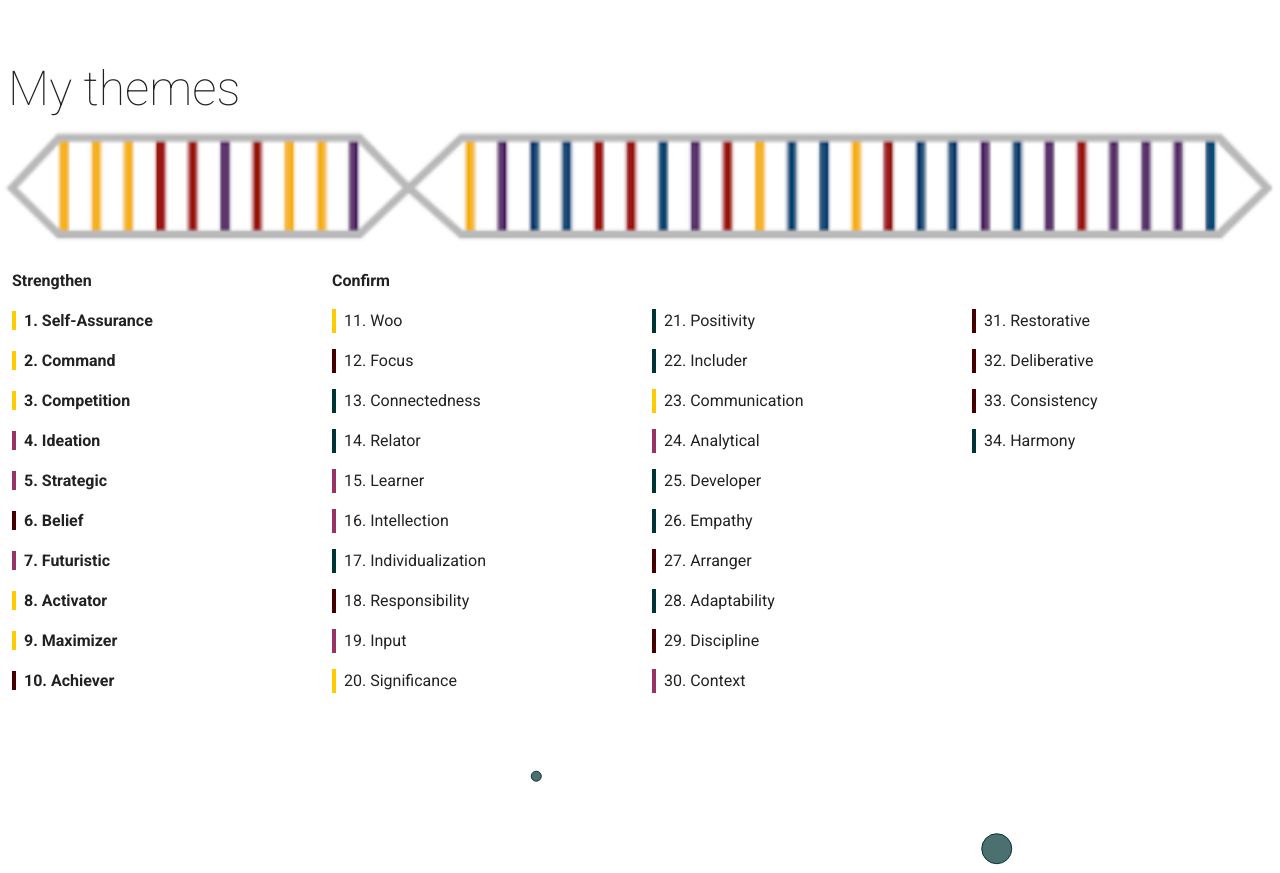
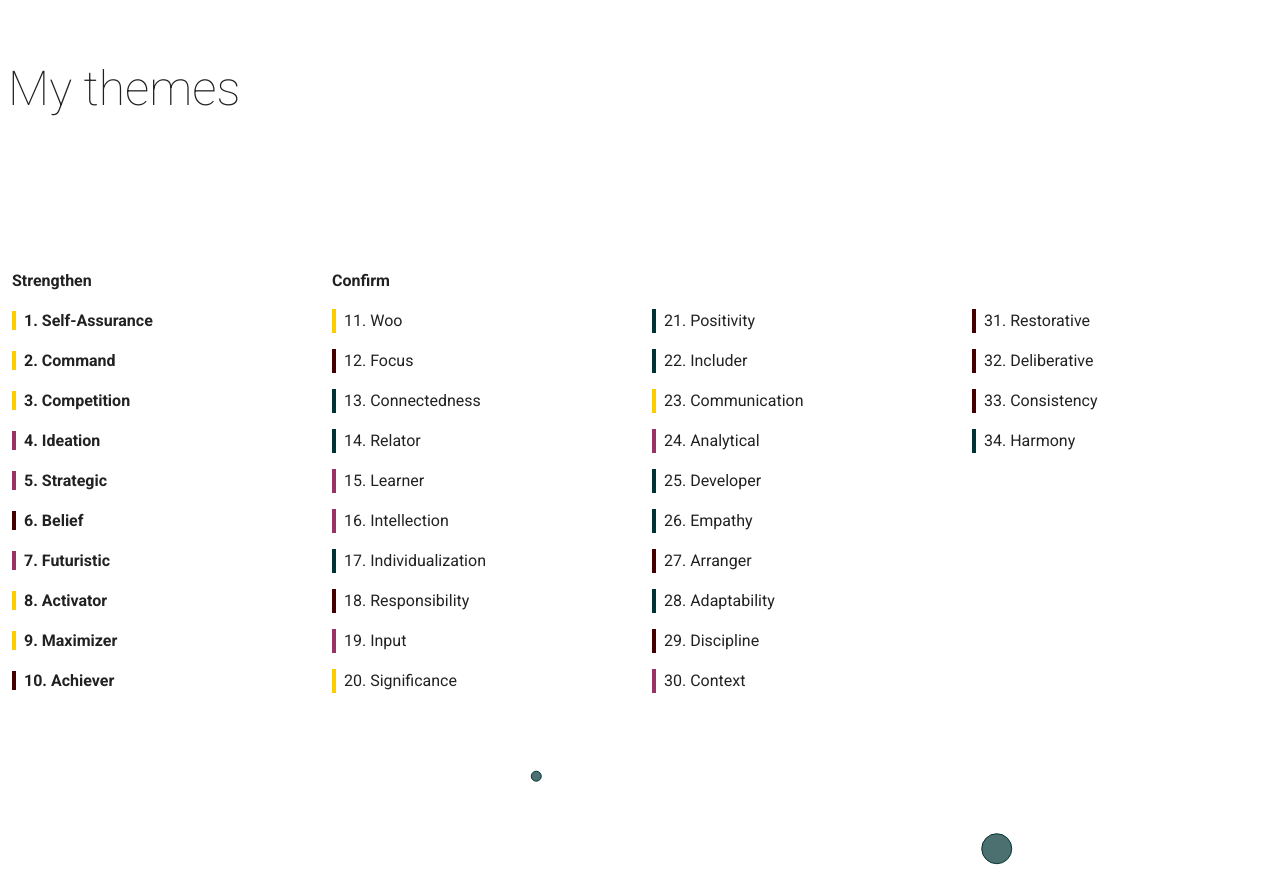
Before and after one commit to torish14/sendmail-demo, a Vue app: page / in a window 1280 px wide. Shown: the part 2260-3133 px from the top of the page. Built offline with nearby package versions, Linux system fonts and the light colour scheme.

Commit message:
v-content の削除

```diff
--- a/src/App.vue
+++ b/src/App.vue
@@ -1,6 +1,5 @@
 <template>
-  <v-app light>
-    <!-- <v-content> -->
+  <v-app>
     <Navbar />
     <Bubble1 class="bubble1" />
     <Cards />
@@ -10,7 +9,6 @@
     <Themes />
     <Bubble4 class="bubble4 ma-10" />
     <ContactForm class="my-12" />
-    <!-- </v-content> -->
   </v-app>
 </template>
 
```
Lines whose indentation alone changed are shown as unchanged.
